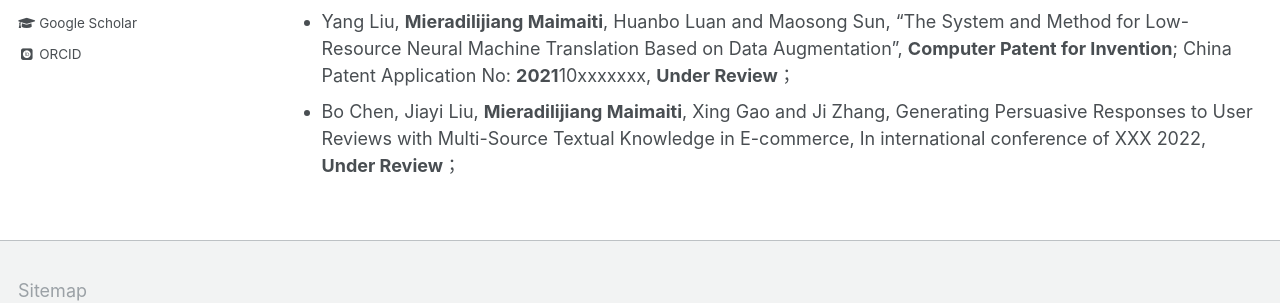
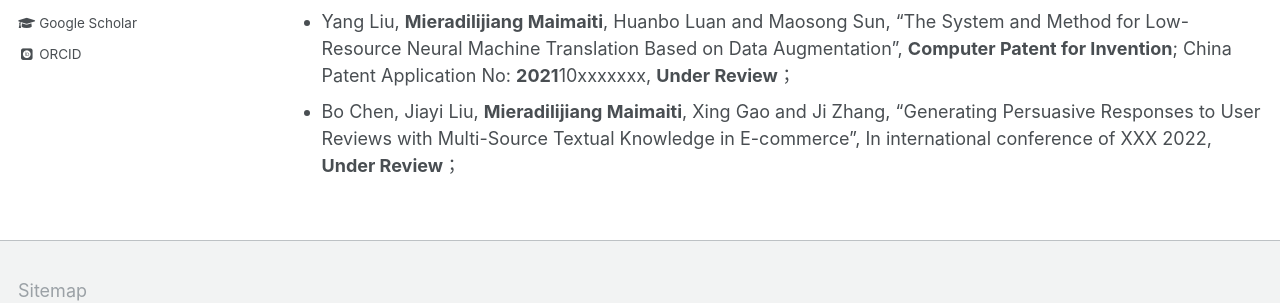
Before and after one commit to miradel51/miradel51.github.io, a Jekyll site: the page built from _pages/publications.md, in a window 1280 px wide and 900 px high, scrolled down 2883 px. Shown: the part 505-808 px from the top of the window. Built offline with Jekyll 4.4.1, drawn with Linux system fonts in a browser that asks for light colours; some web fonts are replaced.

```diff
--- a/_pages/publications.md
+++ b/_pages/publications.md
@@ -23,4 +23,4 @@ Patent
 Preprint
 ======
 * Yang Liu, __Mieradilijiang Maimaiti__, Huanbo Luan and Maosong Sun, "The System and Method for Low-Resource Neural Machine Translation Based on Data Augmentation", __Computer Patent for Invention__; China Patent Application No: **2021**10xxxxxxx, __Under Review__；
-* Bo Chen, Jiayi Liu, __Mieradilijiang Maimaiti__, Xing Gao and Ji Zhang, Generating Persuasive Responses to User Reviews with Multi-Source Textual Knowledge in E-commerce, In international conference of XXX 2022, __Under Review__；
+* Bo Chen, Jiayi Liu, __Mieradilijiang Maimaiti__, Xing Gao and Ji Zhang, "Generating Persuasive Responses to User Reviews with Multi-Source Textual Knowledge in E-commerce", In international conference of XXX 2022, __Under Review__；
```
